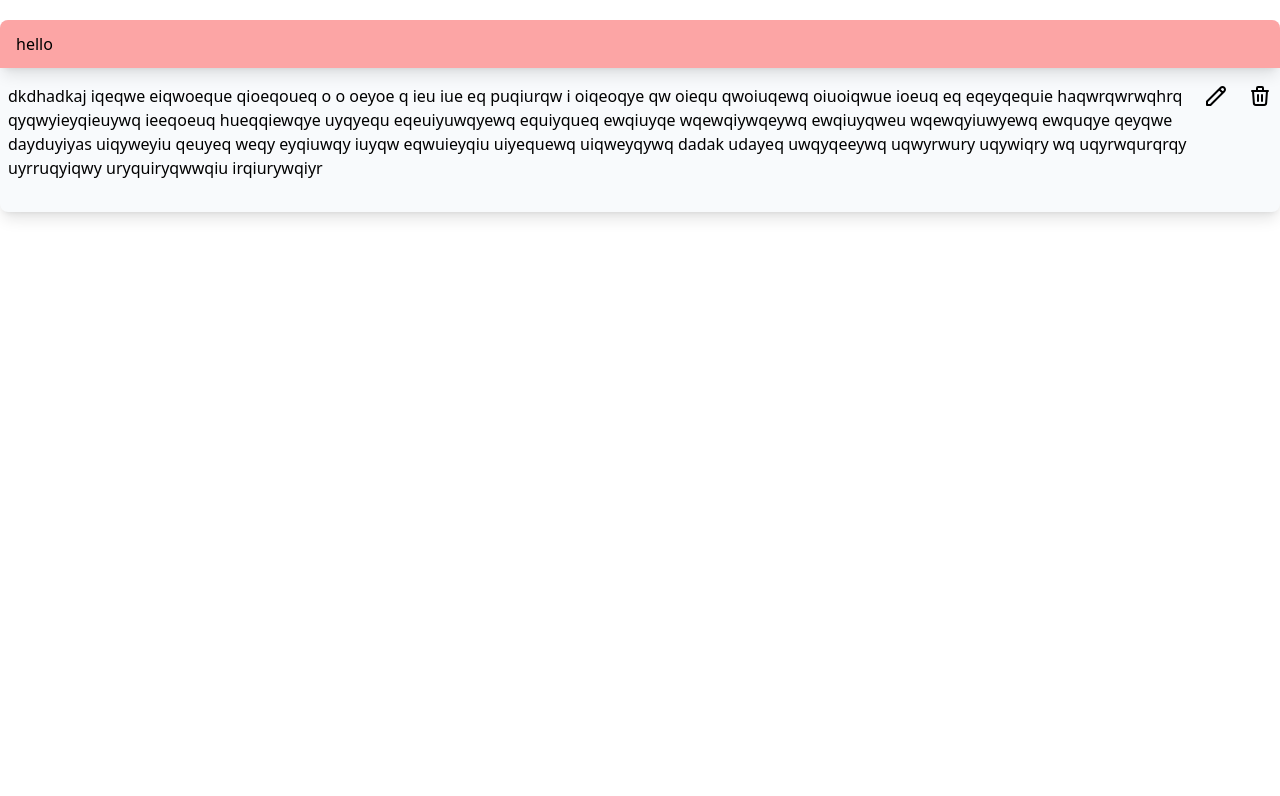
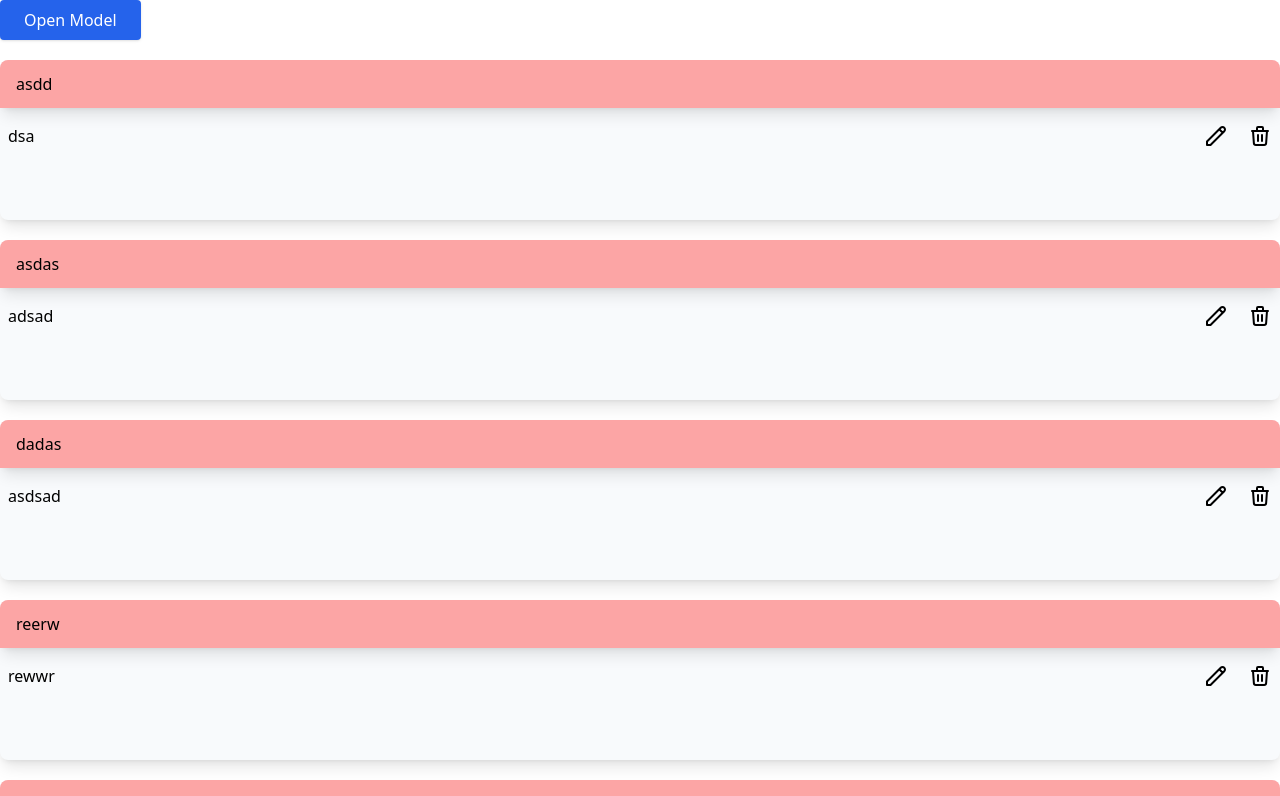
Before and after one commit to MitraTB/customer-issue-list, a Vue app: page / in a window 1280 px wide. Shown: the top 796 px of the page. Built offline with nearby package versions, Linux system fonts and the light colour scheme; data requests are answered from the project's data file.

Commit message:
add modal for creating issue

```diff
--- /dev/null
+++ b/db.json
@@ -0,0 +1,34 @@
+{
+  "issues": [
+    {
+      "title": "asdd",
+      "description": "dsa",
+      "id": 2
+    },
+    {
+      "title": "asdas",
+      "description": "adsad",
+      "id": 3
+    },
+    {
+      "title": "dadas",
+      "description": "asdsad",
+      "id": 4
+    },
+    {
+      "title": "reerw",
+      "description": "rewwr",
+      "id": 5
+    },
+    {
+      "title": "mitra",
+      "description": "tabatbaei",
+      "id": 6
+    },
+    {
+      "title": "hi",
+      "description": "adsd",
+      "id": 7
+    }
+  ]
+}
--- a/package.json
+++ b/package.json
@@ -8,8 +8,10 @@
     "lint": "eslint . --ext .vue,.js,.jsx,.cjs,.mjs --fix --ignore-path .gitignore"
   },
   "dependencies": {
+    "axios": "^0.27.2",
+    "json-server": "^0.17.0",
     "vue": "^3.2.37",
-    "yarn": "^1.22.19"
+    "vuex": "^4.0.2"
   },
   "devDependencies": {
     "@rushstack/eslint-patch": "^1.1.0",
--- /dev/null
+++ b/src/Api/endpoints.js
@@ -0,0 +1,2 @@
+export const issueList = "http://localhost:3000/issues";
+export const getspecialIsuue = (id) => `http://localhost:3000/issues/${id}`;
--- a/src/App.vue
+++ b/src/App.vue
@@ -1,13 +1,29 @@
 <template>
   <div class="container mx-auto">
-    <IssueCard />
+    <button
+      @click="isOpen = true"
+      class="px-6 py-2 text-white bg-blue-600 rounded shadow"
+      type="button"
+    >
+      Open Model
+    </button>
+    <IssueList />
   </div>
+  <AddIssue v-show="isOpen" @hello="isOpen = false"/>
+  <div v-show="isOpen">hello</div>
 </template>
 <script>
-import IssueCard from "./components/IssueCard.vue";
+import { ref } from 'vue';
+import IssueList from "./components/IssueList.vue";
+import AddIssue from "./components/AddIssue.vue";
 export default {
   components: {
-    IssueCard,
+    IssueList,
+    AddIssue,
+  },
+   setup() {
+    let isOpen = ref(false);
+    return { isOpen };
   },
 };
 </script>
--- /dev/null
+++ b/src/components/AddIssue.vue
@@ -0,0 +1,59 @@
+<template>
+  <div class="container mx-auto">
+    <div class="flex justify-center">
+      <div
+        class="absolute inset-0 flex items-center justify-center bg-gray-700 bg-opacity-50"
+      >
+        <div class="max-w-2xl p-6 mx-4 bg-white rounded-md shadow-xl">
+          <div class="flex items-center justify-between">
+            <h3 class="text-2xl">Model Title</h3>
+            <svg
+              @click="closeModal"
+              xmlns="http://www.w3.org/2000/svg"
+              class="w-8 h-8 text-red-900 cursor-pointer"
+              fill="none"
+              viewBox="0 0 24 24"
+              stroke="currentColor"
+            >
+              <path
+                stroke-linecap="round"
+                stroke-linejoin="round"
+                stroke-width="2"
+                d="M10 14l2-2m0 0l2-2m-2 2l-2-2m2 2l2 2m7-2a9 9 0 11-18 0 9 9 0 0118 0z"
+              />
+            </svg>
+          </div>
+          <div class="mt-4">
+            <IssueForm @close-modal="closeModal" :data="data"/>
+          </div>
+        </div>
+      </div>
+    </div>
+  </div>
+</template>
+<script>
+import { reactive } from "vue";
+import IssueForm from "./IssueForm.vue";
+import store from "../store";
+export default {
+  emits: ["hello"],
+   props: {
+    data: Object,
+  },
+  setup(props, context) {
+    console.log('++++',props.data);
+    const state = reactive({
+      title: "",
+      description: "",
+    });
+    function closeModal() {
+      context.emit("hello");
+    }
+    const addIssue = () => {
+      store.dispatch("addIssue", state);
+    };
+    return { addIssue, state, closeModal };
+  },
+  components: { IssueForm },
+};
+</script>
--- a/src/components/IssueCard.vue
+++ b/src/components/IssueCard.vue
@@ -4,29 +4,44 @@
       <div
         class="rounded-t-lg w-full bg-red-300 h-12 flex justify-between px-4 items-center shadow-lg"
       >
-        {{ state.title }}
+        {{ issue.title }}
       </div>
       <div class="my-2 p-2 flex justify-between">
-        <div>{{ state.description }}</div>
-        <div class="flex"><IconPencil class="mr-5" /><IconDelete /></div>
+        <div>{{ issue.description }}</div>
+        <div class="flex">
+          <IconPencil class="mr-5" @click="isOpen = true" /><IconDelete
+            @click="deleteIssue(issue.id)"
+          />
+        </div>
       </div>
     </div>
   </div>
+  <AddIssue
+    v-show="isOpen"
+    :data="{ title: issue.title, description: issue.description }"
+  />
 </template>
 <script>
-import { reactive } from "vue";
 import IconPencil from "./icons/IconPencil.vue";
 import IconDelete from "./icons/IconDelete.vue";
+import store from "../store";
+import AddIssue from "./AddIssue.vue";
+import { ref } from "vue";
 export default {
+  props: {
+    issue: Object,
+  },
   setup() {
-    const state = reactive({
-      title: "hello",
-      description: "dkdhadkaj iqeqwe eiqwoeque qioeqoueq o o    oeyoe   q ieu   iue eq puqiurqw i oiqeoqye qw oiequ qwoiuqewq oiuoiqwue ioeuq eq eqeyqequie haqwrqwrwqhrq  qyqwyieyqieuywq ieeqoeuq hueqqiewqye uyqyequ eqeuiyuwqyewq equiyqueq ewqiuyqe wqewqiywqeywq ewqiuyqweu wqewqyiuwyewq ewquqye qeyqwe dayduyiyas uiqyweyiu qeuyeq weqy eyqiuwqy iuyqw eqwuieyqiu uiyequewq  uiqweyqywq dadak udayeq  uwqyqeeywq uqwyrwury uqywiqry wq uqyrwqurqrqy uyrruqyiqwy uryquiryqwwqiu irqiurywqiyr ",
-    });
+    const isOpen = ref(false);
+    // const editIssue = (el) => store.dispatch("editIssue", el);
+    const deleteIssue = (id) => {
+      store.dispatch("deleteIssue", id);
+    };
     return {
-      state,
+      deleteIssue,
+      isOpen,
     };
   },
-  components: { IconPencil, IconDelete },
+  components: { IconPencil, IconDelete, AddIssue },
 };
 </script>
--- /dev/null
+++ b/src/components/IssueForm.vue
@@ -0,0 +1,46 @@
+<template>
+  <form @submit="addIssue">
+    <label>tilte</label>
+    <input v-model="state.title" />
+    <lable>description</lable>
+    <input v-model="state.description" />
+    <button class="px-6 py-2 ml-2 text-blue-100 bg-red-600 rounded">
+      Save
+    </button>
+    <button
+      @click="closeModal"
+      class="px-6 py-2 text-red-800 border border-red-600 rounded"
+    >
+      Cancel
+    </button>
+  </form>
+</template>
+<script>
+import { reactive } from "vue";
+import store from "../store";
+
+export default {
+  emits: ["closeModal"],
+  props: {
+    data: Object,
+  },
+  setup(props, context) {
+    console.log("00000", props.data);
+    const state = reactive({
+      title: "",
+      description: "",
+    });
+    const closeModal = () => {
+      context.emit("closeModal");
+    };
+    const addIssue = () => {
+      store.dispatch("addIssue", state);
+    };
+    return {
+      state,
+      addIssue,
+      closeModal,
+    };
+  },
+};
+</script>
--- /dev/null
+++ b/src/components/IssueList.vue
@@ -0,0 +1,28 @@
+<template>
+  <div>
+    <div v-for="issue in issues" :key="issue.id">
+      <IssueCard :issue="issue" />
+    </div>
+  </div>
+</template>
+<script>
+import { computed } from "vue";
+import { useStore } from "vuex";
+import IssueCard from "./IssueCard.vue";
+import IssueForm from "./IssueForm.vue";
+export default {
+  components: {
+    IssueCard,
+    IssueForm,
+  },
+  setup() {
+    const store = useStore();
+    const issues = computed(() => store.state.issues);
+    console.log('issues',issues);
+    store.dispatch('getAllIssues')
+    return {
+      issues,
+    };
+  },
+};
+</script>
--- a/src/main.js
+++ b/src/main.js
@@ -1,5 +1,8 @@
 import { createApp } from "vue";
 import App from "./App.vue";
 import "./index.css";
+import store from "./store/index";
 
-createApp(App).mount("#app");
+const app = createApp(App);
+app.use(store);
+app.mount("#app");
--- /dev/null
+++ b/src/store/index.js
@@ -0,0 +1,68 @@
+import { createStore } from "vuex";
+import axios from "axios";
+import { issueList } from "../Api/endpoints";
+const state = {
+  issues: [],
+};
+
+const mutations = {
+  SET_ISSUE: (state, payload) => {
+    state.issues = payload;
+  },
+  ADD_ISSUE: (state, payload) => {
+    console.log(payload);
+    [...state.issues, payload];
+  },
+  DELETE_ISSUE: (state, payload) => {
+    state.issues = state.issues.filter((issue) => issue.id != payload);
+    console.log("888", state.issues);
+  },
+  EDIT_ISSUE: (state, payload) => {
+    state.issues = state.issues.map((issue) => {
+      if (issue.id === payload.id) {
+        issue = payload;
+      }
+    });
+  },
+};
+
+const actions = {
+  getAllIssues: async ({ commit }) => {
+    try {
+      const result = await axios.get(issueList);
+      commit("SET_ISSUE", result.data);
+      console.log("res", result.data);
+    } catch (error) {
+      throw new Error(error);
+    }
+  },
+  addIssue: async ({ commit }, payload) => {
+    await axios.post(issueList, payload);
+    try {
+      commit("ADD_ISSUE", payload);
+    } catch (error) {
+      throw new Error(error);
+    }
+  },
+  deleteIssue: async ({ commit }, payload) => {
+    await axios.delete(`${issueList}/${payload}`);
+    try {
+      commit("DELETE_ISSUE", payload);
+    } catch (error) {
+      throw new Error(error);
+    }
+  },
+  editIssue: async ({ commit }, payload) => {
+    try {
+      commit("EDIT_ISSUE", payload);
+    } catch (error) {
+      throw new Error(error);
+    }
+  },
+};
+
+export default createStore({
+  state,
+  actions,
+  mutations,
+});
```
Also changed, not shown: 1 other file (tests, documents, lock files or other folders).
